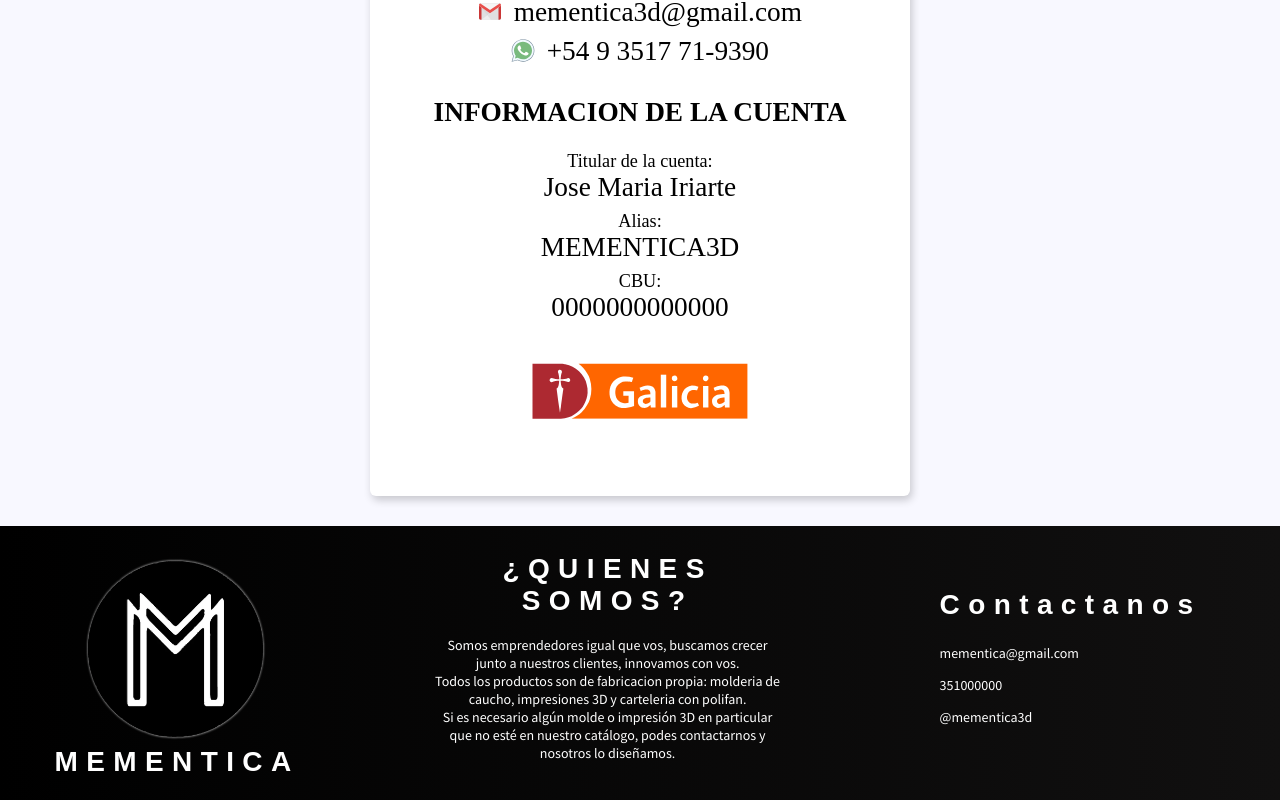
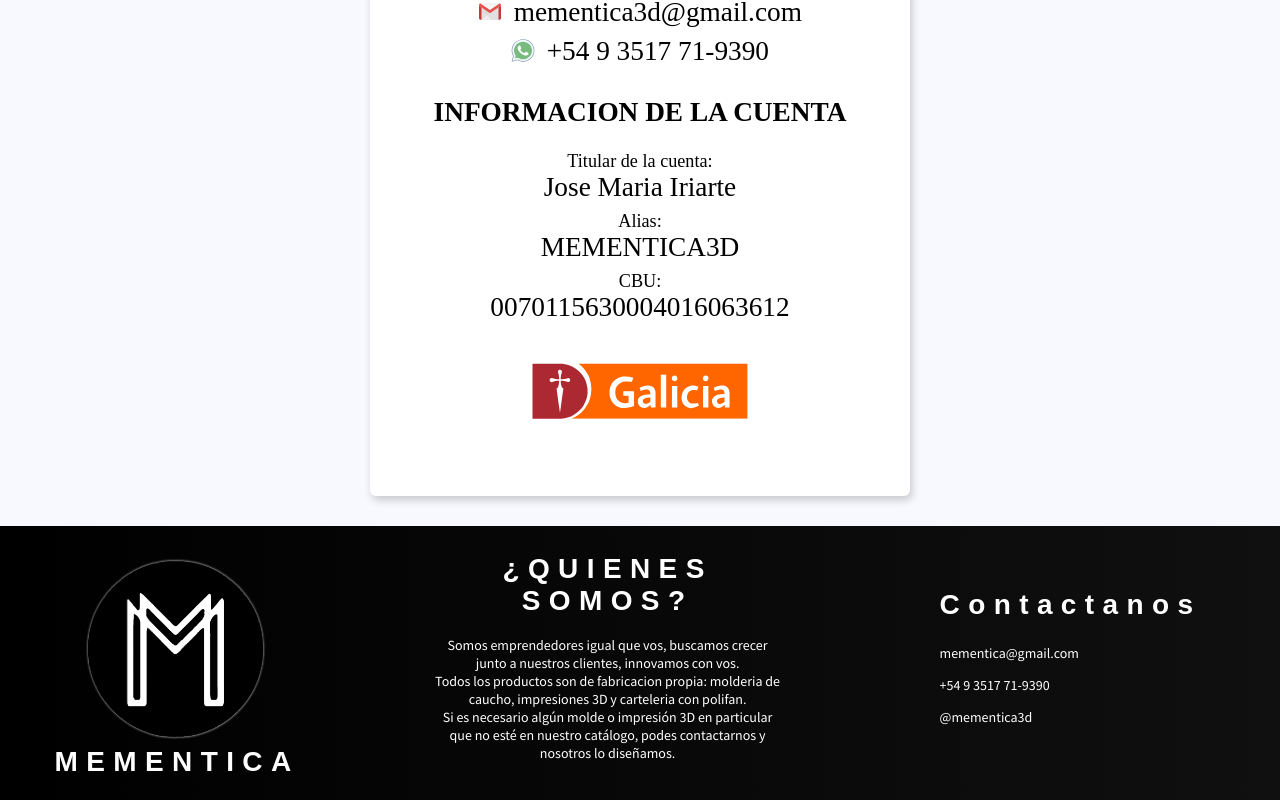
Before and after one commit to F-Scienza/mementica3D, a React (Create React App) app: page /mementica3d/Checkout/form/payinfo in a window 1280 px wide. Shown: the part 485-1285 px from the top of the page. Built offline with nearby package versions, Linux system fonts and the light colour scheme; a web font is replaced by a local one.

Commit message:
alias cbu datos etc arreglar boton de ir a pagar

```diff
--- a/src/Components/Footer/index.jsx
+++ b/src/Components/Footer/index.jsx
@@ -15,45 +15,20 @@ function Footer() {
 				<div className="footer-we">
 					<h1 className="mementica-font">¿QUIENES SOMOS?</h1>
 					<p>
-						Somos emprendedores igual que vos, buscamos crecer junto a nuestros clientes,
-                        innovamos con vos. <br/>
-                        Todos los productos son de fabricacion propia: molderia de caucho,
-                        impresiones 3D y carteleria con polifan. <br/>
-                        Si es necesario algún molde o impresión 3D en particular que no esté en nuestro catálogo,
-                        podes contactarnos y nosotros lo diseñamos.
+						Somos emprendedores igual que vos, buscamos crecer junto a nuestros
+						clientes, innovamos con vos. <br />
+						Todos los productos son de fabricacion propia: molderia de caucho,
+						impresiones 3D y carteleria con polifan. <br />
+						Si es necesario algún molde o impresión 3D en particular que no esté
+						en nuestro catálogo, podes contactarnos y nosotros lo diseñamos.
 					</p>
 				</div>
 				<div className="footer-contact">
 					<h2 className="mementica-font">Contactanos</h2>
 					<p>mementica@gmail.com</p>
-					<p>351000000</p>
+					<p>+54 9 3517 71-9390</p>
 					<p>@mementica3d</p>
 				</div>
-				{/*<div>
-                <span className='footer-title'>AYUDA</span>
-                <ul className='menu-list'>
-                    <li className='menu-list-li'>Preguntas frecuentes</li>
-                    <li className='menu-list-li'>Como comprar</li>
-                    <li className='menu-list-li'>Cambios y devoluciones</li>
-                </ul>
-            </div>
-            <div>
-                <span className='footer-title'>INSTITUCIONAL</span>
-                <ul className='menu-list'>
-                    <li className='menu-list-li'>Quienes somos</li>
-                    <li className='menu-list-li'>Contacto</li>
-                </ul>
-            </div>
-            <div>
-                <span className='footer-title'>SEGUINOS</span>
-                <ul className='menu-list'>
-                    <li className='menu-list-li'>
-                        <a href="https://www.instagram.com/mementica/">
-                            Instagram
-                        </a>
-                    </li>
-                </ul>
-            /div>*/}
 			</div>
 		);
 }
--- a/src/Containers/PayInfo/index.jsx
+++ b/src/Containers/PayInfo/index.jsx
@@ -37,7 +37,7 @@ function PayInfo() {
 				<span> Alias: </span>
 				<span className="payinfo-bank-info"> MEMENTICA3D </span>
 				<span> CBU: </span>
-				<span className="payinfo-bank-info"> 0000000000000 </span>
+				<span className="payinfo-bank-info"> 0070115630004016063612 </span>
 			</div>
 			<div className="galicia-container">
 				<img className="payinfo-galicia" src={galicia} alt="banco galicia" />
```
